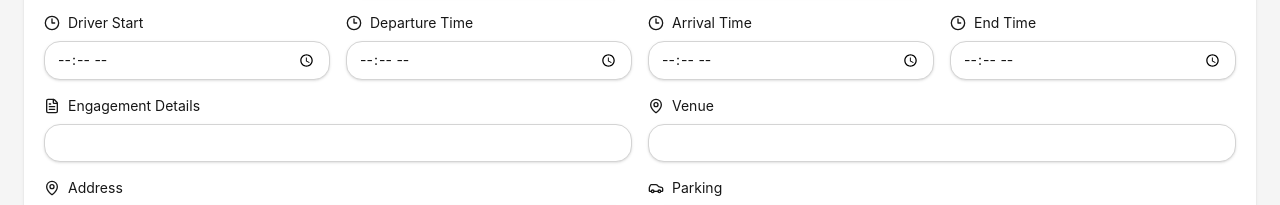
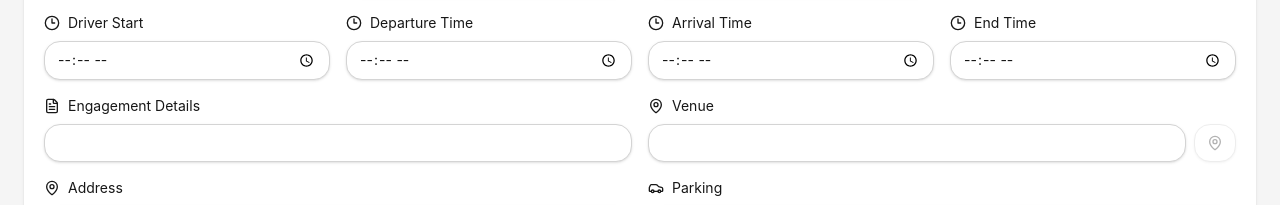
Before and after one commit to retronlinede-design/toolstack-schedule-it, a React (Vite) app: page / in a window 1280 px wide. Shown: the part 900-1105 px from the top of the page. Built offline with nearby package versions, Linux system fonts and the light colour scheme.

Commit message:
ScheduleIt: improve driver stats, time clearing, and maps links

```diff
--- a/src/components/OperationalView.jsx
+++ b/src/components/OperationalView.jsx
@@ -1,4 +1,4 @@
-import { GripVertical, Pencil, Trash2 } from "lucide-react";
+import { GripVertical, MapPin, Pencil, Trash2 } from "lucide-react";
 import { useState } from "react";
 import { sortMovementsByDateAndTime } from "../utils/calculations";
 import { formatLongDate } from "../utils/time";
@@ -7,6 +7,12 @@ const EMPTY = "-";
 
 function buildLookup(items) {
   return new Map(items.map((item) => [item.id, item]));
+}
+
+function openInMaps(venue, address) {
+  const query = encodeURIComponent(`${venue || ""} ${address || ""}`.trim());
+  if (!query) return;
+  window.open(`https://www.google.com/maps/search/?api=1&query=${query}`, "_blank");
 }
 
 function groupEntries(entries, driversById, vehiclesById, groupByDriver) {
@@ -120,7 +126,20 @@ function OperationalRows({ entries, driversById, vehiclesById, onEdit, onDelete,
       <td className="border border-neutral-200 p-3">{entry.arrivalTime || EMPTY}</td>
       <td className="border border-neutral-200 p-3">{entry.endTime || EMPTY}</td>
       <td className="border border-neutral-200 p-3 font-semibold text-neutral-900">{entry.engagementDetails || EMPTY}</td>
-      <td className="border border-neutral-200 p-3">{entry.venue || EMPTY}</td>
+      <td className="border border-neutral-200 p-3">
+        <div className="flex items-start gap-2">
+          <span className="min-w-0 flex-1">{entry.venue || EMPTY}</span>
+          <button
+            type="button"
+            onClick={() => openInMaps(entry.venue, entry.address)}
+            disabled={!entry.venue && !entry.address}
+            className="no-print inline-flex shrink-0 rounded-lg bg-neutral-50 p-1.5 text-neutral-600 transition hover:bg-neutral-100 disabled:cursor-not-allowed disabled:opacity-30"
+            title="Open in Maps"
+          >
+            <MapPin className="h-3.5 w-3.5" />
+          </button>
+        </div>
+      </td>
       <td className="border border-neutral-200 p-3">{entry.address || EMPTY}</td>
       <td className="border border-neutral-200 p-3">{entry.locationNotes || EMPTY}</td>
       <td className="border border-neutral-200 p-3">{entry.parking || EMPTY}</td>
--- a/src/components/ScheduleBuilder.jsx
+++ b/src/components/ScheduleBuilder.jsx
@@ -87,6 +87,12 @@ function ActionButton({ children, onClick, variant = "secondary" }) {
 
 function getName(items, id) {
   return items.find((item) => item.id === id)?.name || "-";
+}
+
+function openInMaps(venue, address) {
+  const query = encodeURIComponent(`${venue || ""} ${address || ""}`.trim());
+  if (!query) return;
+  window.open(`https://www.google.com/maps/search/?api=1&query=${query}`, "_blank");
 }
 
 export default function ScheduleBuilder({
@@ -421,7 +427,18 @@ export default function ScheduleBuilder({
             <Input value={draft.engagementDetails} onChange={(event) => updateField("engagementDetails", event.target.value)} />
           </Field>
           <Field label="Venue" icon={MapPin}>
-            <Input value={draft.venue} onChange={(event) => updateField("venue", event.target.value)} />
+            <div className="flex gap-2">
+              <Input value={draft.venue} onChange={(event) => updateField("venue", event.target.value)} />
+              <button
+                type="button"
+                onClick={() => openInMaps(draft.venue, draft.address)}
+                disabled={!draft.venue && !draft.address}
+                className="inline-flex shrink-0 items-center justify-center rounded-2xl border border-neutral-300 bg-white px-3 text-neutral-700 shadow-sm transition hover:bg-neutral-50 disabled:cursor-not-allowed disabled:opacity-40"
+                title="Open in Maps"
+              >
+                <MapPin className="h-4 w-4" />
+              </button>
+            </div>
           </Field>
           <Field label="Address" icon={MapPin}>
             <Input value={draft.address} onChange={(event) => updateField("address", event.target.value)} />
```
